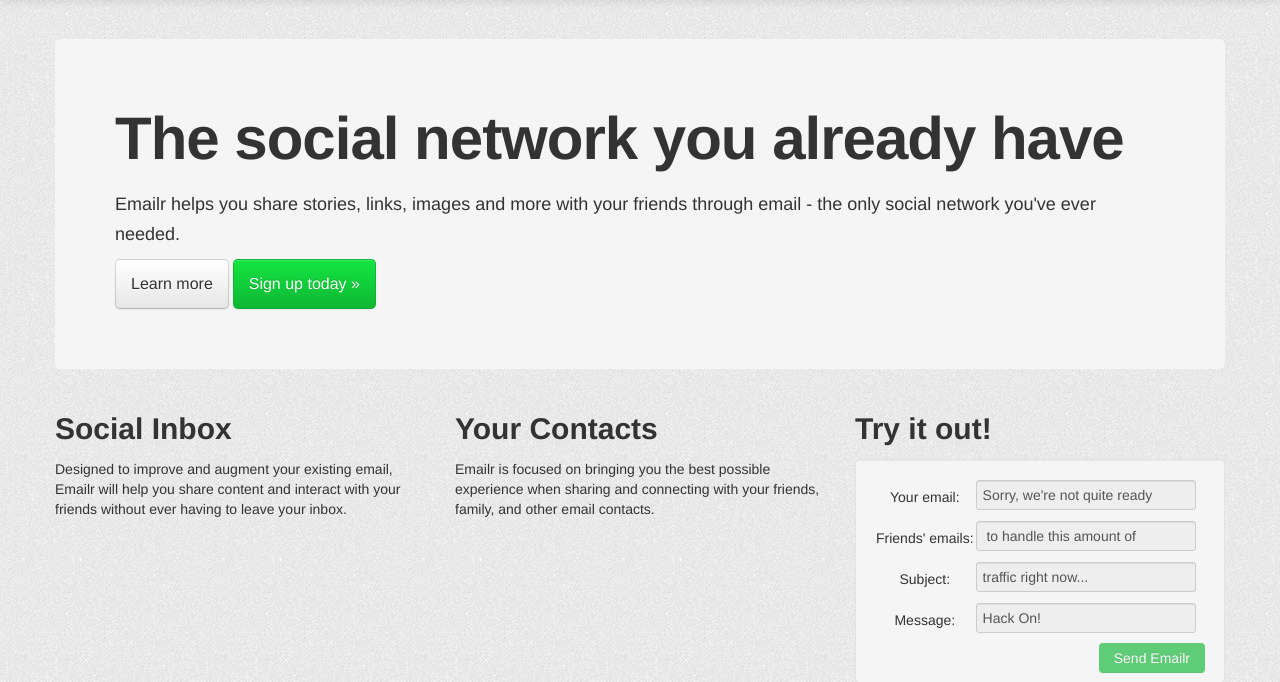
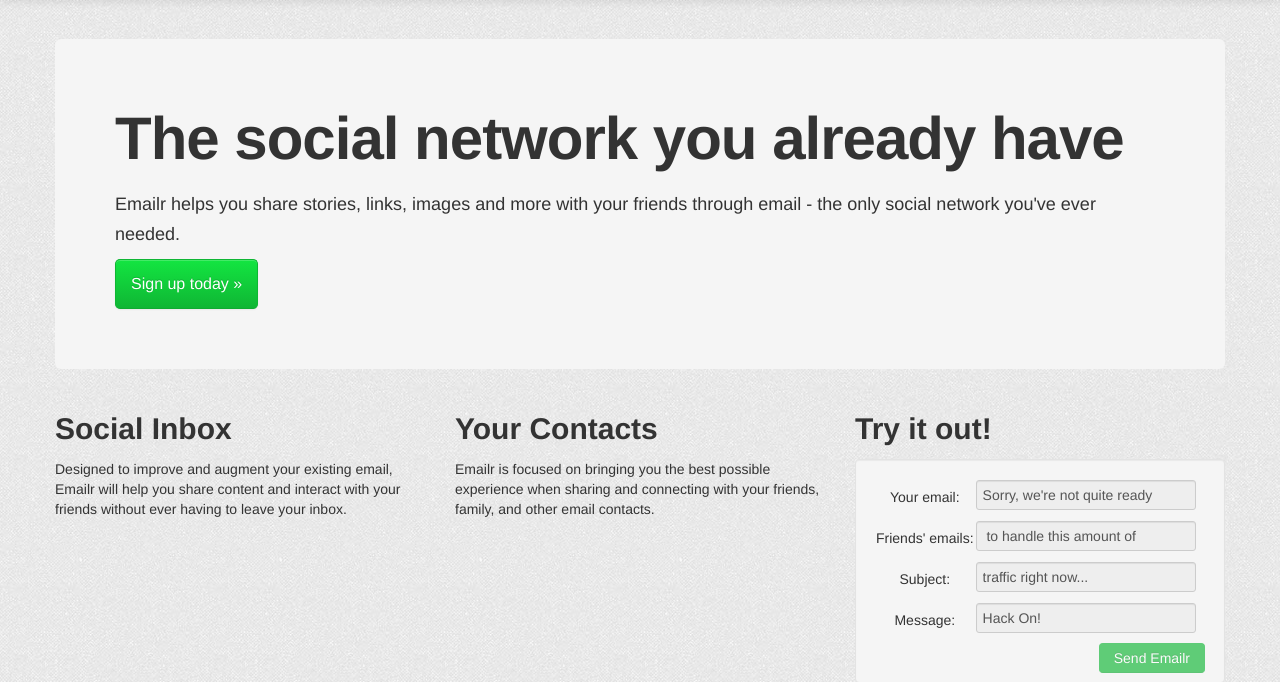
Before and after one commit to cargo8/PennAppsF12, a Django app: page / in a window 1280 px wide. Shown: the part 71-753 px from the top of the page. Run offline with Django 3.2, Linux system fonts and the light colour scheme; parts of the project's set-up code (start-up, migrations or seed data) failed here and were passed over; some libraries are stand-ins or nearby versions.

Commit message:
removing more info button from index

```diff
--- a/templates/index.html
+++ b/templates/index.html
@@ -8,7 +8,6 @@
         <br/>
         <p>Emailr helps you share stories, links, images and more with your friends through email - the only social network you've ever needed.</p>
 		<div>
-			<a class="btn btn-large" style="padding:15px;">Learn more</a>
 			<a class="btn btn-primary btn-large" style="padding:15px;" href="/signup/" >Sign up today &raquo;</a>
 		</div>
       </div>
```
